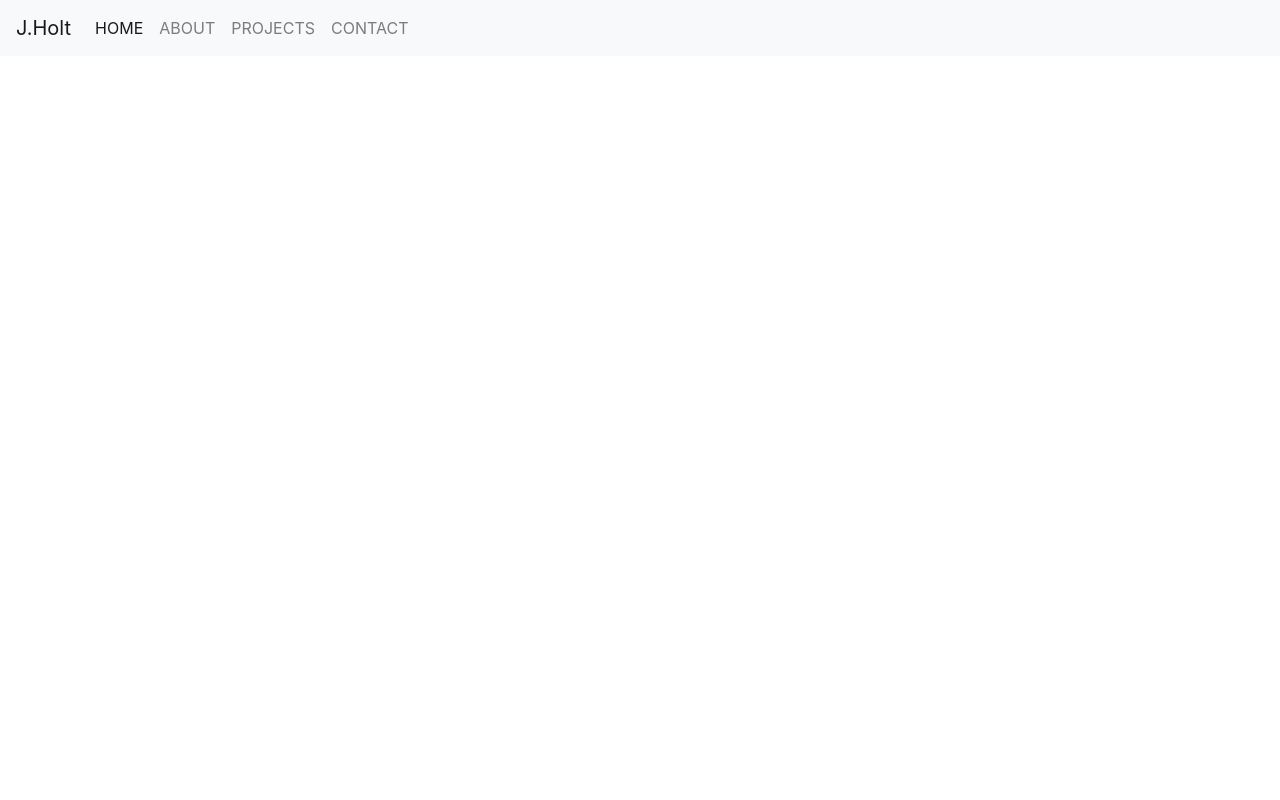
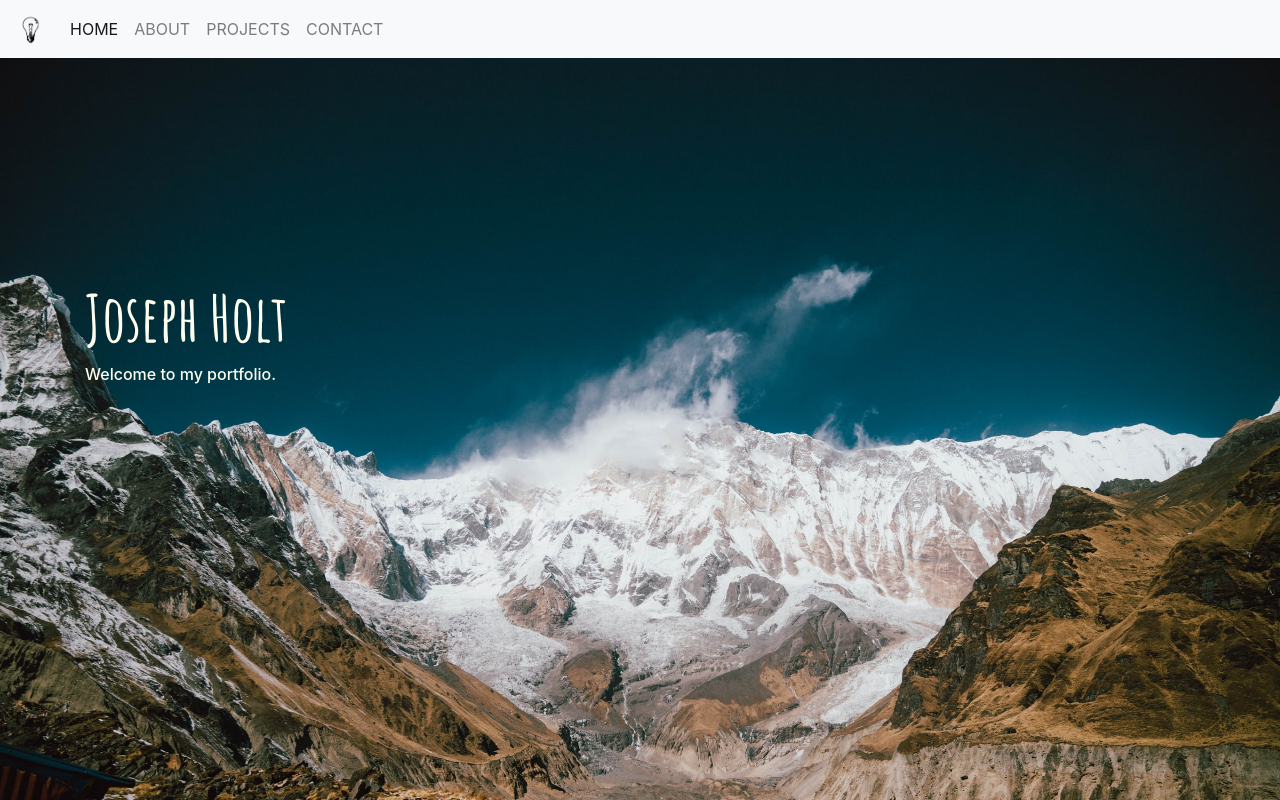
Before and after one commit to jaholt/portfolio, a plain HTML site: page index.html in a window 1280 px wide. Drawn offline with nearby package versions, Linux system fonts and the light colour scheme.

Commit message:
finished creating my index page with nav

```diff
--- a/index.css
+++ b/index.css
@@ -1,4 +1,5 @@
 @import url('https://fonts.googleapis.com/css2?family=Lora:wght@500&display=swap');
+@import url('https://fonts.googleapis.com/css2?family=Amatic+SC:wght@700&display=swap');
 
 html {
     box-sizing: border-box;
@@ -9,3 +10,25 @@ body {
     font-family: Lora, Georgia, 'Times New Roman', Times, serif;
     background-color: whitesmoke;
 }
+
+header {
+    height: 5vh;
+}
+
+main {
+    background-image: url("/portfolio/css/mountains-image.jpg");
+    background-position: center;
+    background-repeat: no-repeat;
+    background-size: cover;
+    height: 95vh;
+    color: ivory;
+}
+
+.title-container {
+    padding-top: 30vh;
+}
+
+.title {
+    font-size: 4rem;
+    font-family: 'Amatic SC', cursive;
+}
--- a/index.html
+++ b/index.html
@@ -10,7 +10,9 @@
 <body>
     <header>
         <nav class="navbar navbar-expand-lg navbar-light bg-light">
-            <a class="navbar-brand" href="#">J.Holt</a>
+            <a class="navbar-brand" href="#">
+                <img src="/portfolio/css/lightbulb-light.png" width="30" height="30" alt="">
+            </a>
             <button class="navbar-toggler" type="button" data-toggle="collapse" data-target="#navbarNav" aria-controls="navbarNav" aria-expanded="false" aria-label="Toggle navigation">
               <span class="navbar-toggler-icon"></span>
             </button>
@@ -34,7 +36,10 @@
     </header>
     <main>
         <div class="container">
-
+            <div class="title-container">
+                <h1 class="title">Joseph Holt</h1>
+                <h6 class="title-text">Welcome to my portfolio.</h6>
+            </div>
         </div>
     </main>
 </body>
```
Also changed, not shown: css/lightbulb-light.png (added), css/lightbulb.png (added), css/mountains-image.jpg (added).
